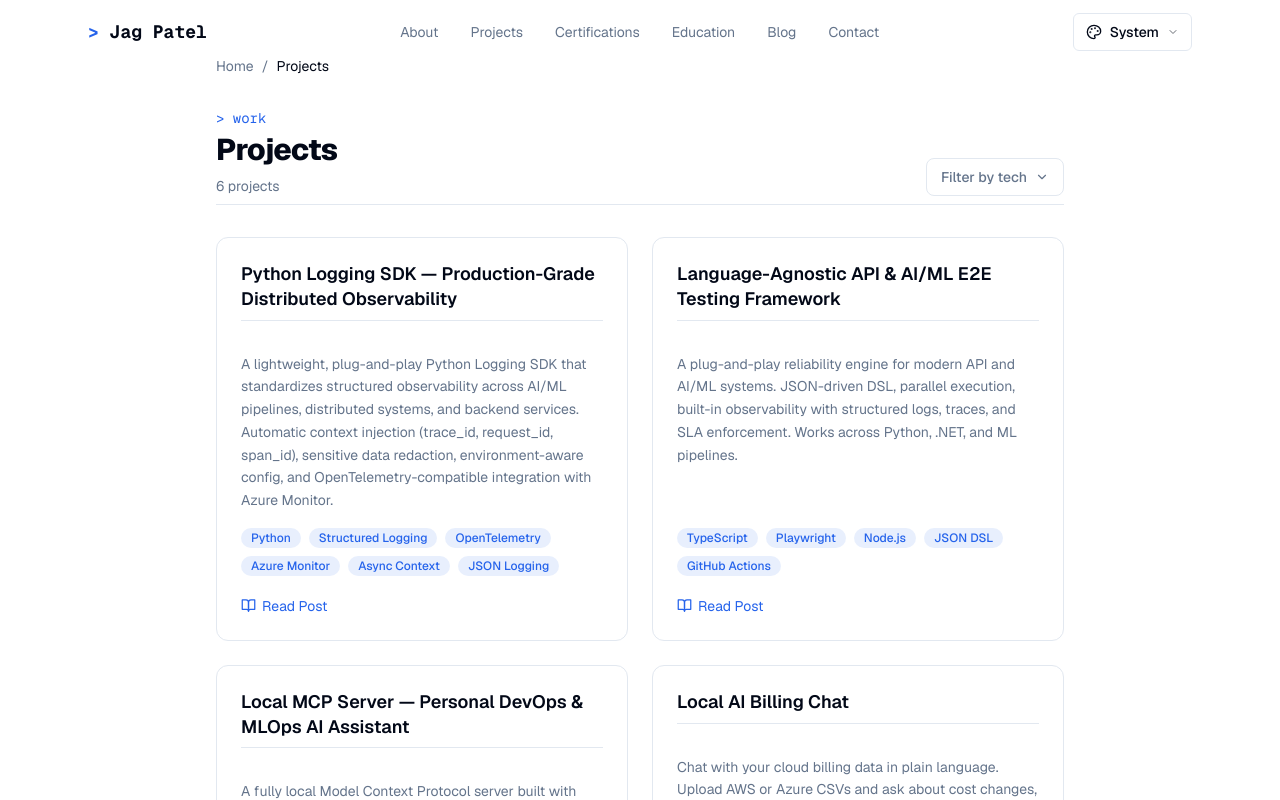
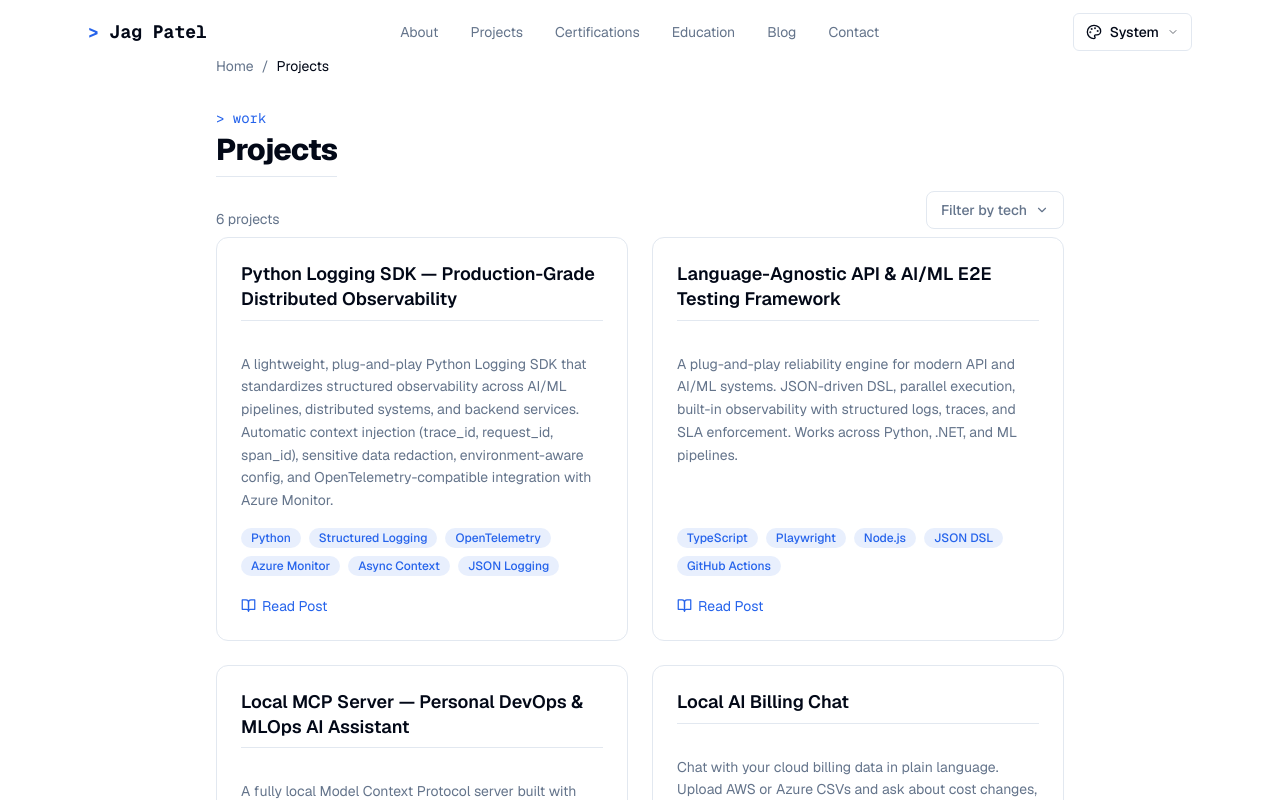
Before and after one commit to JagdishkumarPatel/JagdishkumarPatel.github.io, a Next.js app: page /projects in a window 1280 px wide. Shown: the top 800 px of the page. Built offline with nearby package versions, Linux system fonts and the light colour scheme.

Commit message:
style: add separator below Projects title on Projects page for consistency

```diff
--- a/components/portfolio/projects.tsx
+++ b/components/portfolio/projects.tsx
@@ -111,6 +111,7 @@ export function ProjectsPage({ projects }: { projects: Project[] }) {
         <div>
           <p className="font-mono text-sm text-primary mb-1">{`>`} work</p>
           <h1 className="text-3xl font-extrabold tracking-tight">Projects</h1>
+          <hr className="border-border mb-8 mt-2" />
           <p className="text-sm text-muted-foreground mt-2">
             {filtered.length} project{filtered.length !== 1 ? 's' : ''}
             {selectedTechs.length > 0 ? ` matching selected tech` : ''}
@@ -127,7 +128,6 @@ export function ProjectsPage({ projects }: { projects: Project[] }) {
           </div>
         )}
       </div>
-      <hr className="border-border mb-8" />
 
       <div className="grid md:grid-cols-2 gap-6">
         {filtered.map((project) => (
```
